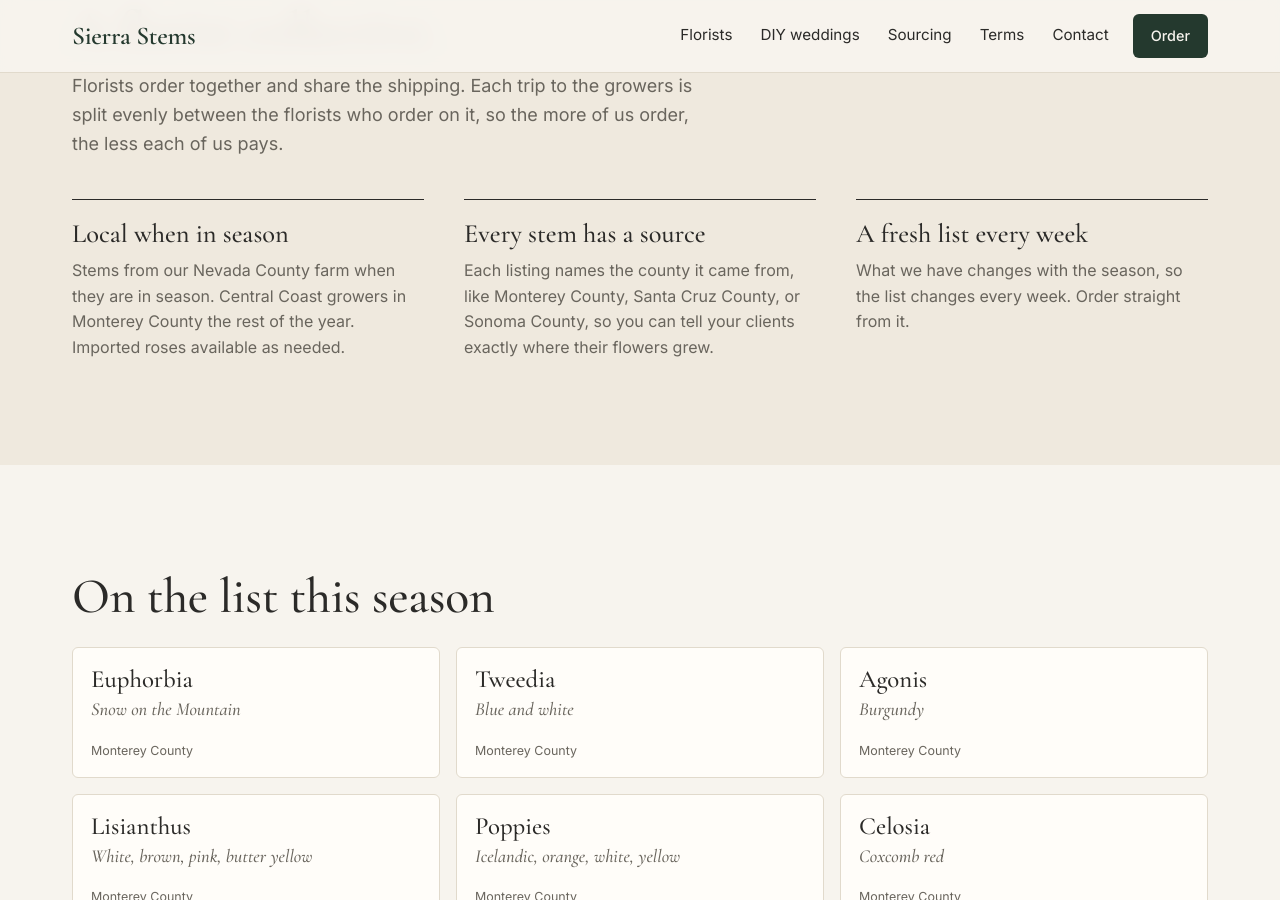
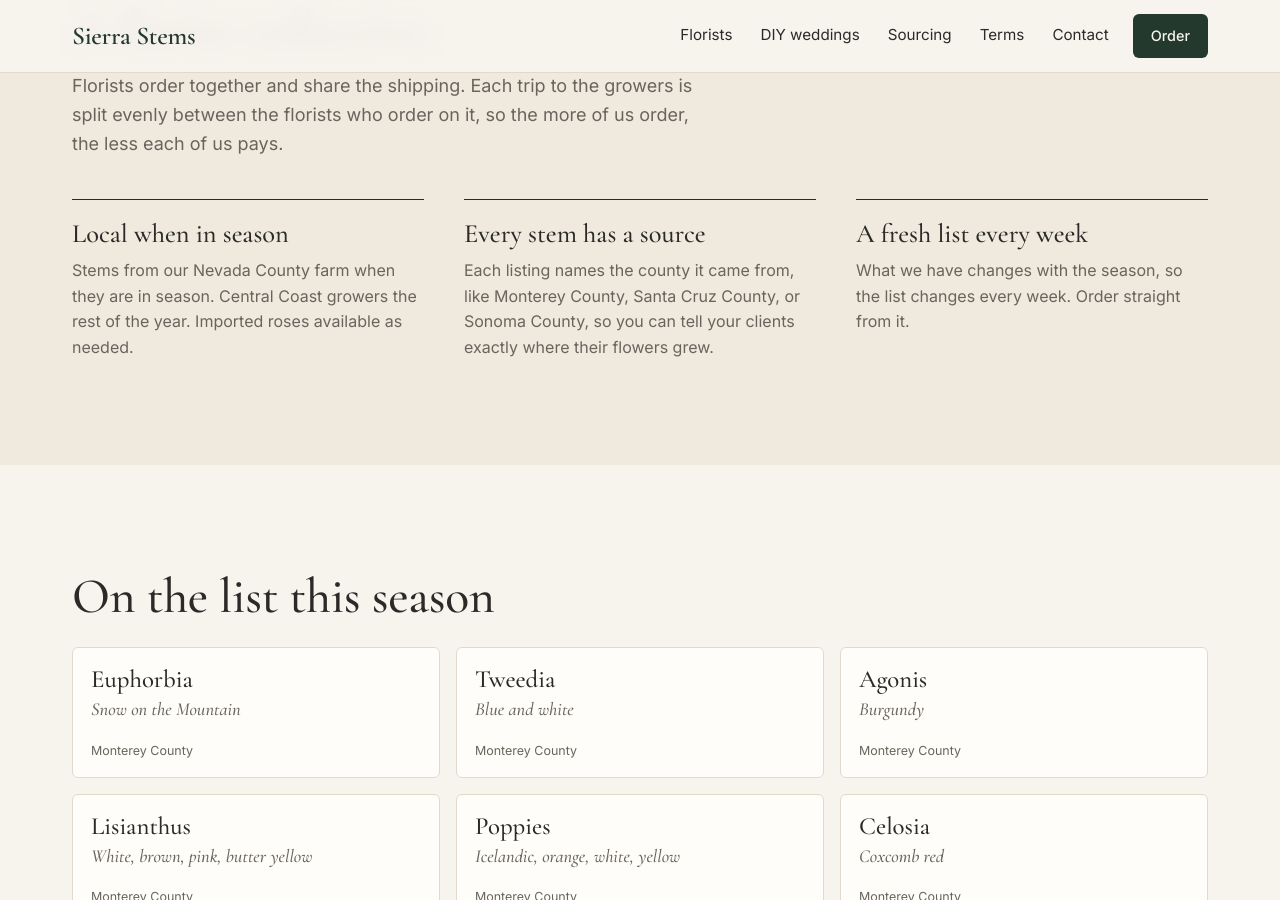
Before and after one commit to jshplhm/sierrastems, a Jekyll site: the page built from index.html, in a window 1280 px wide and 900 px high, scrolled down 2433 px. Built offline with Jekyll 4.4.1, drawn with Linux system fonts in a browser that asks for light colours.

Commit message:
Collective: drop Monterey County from the in-season line
Co-Authored-By: Claude Opus 5.5 <noreply@anthropic.com>
Claude-Session: https://claude.ai/code/session_012d4NNvuZZmyaY4YyJAbTUg

```diff
--- a/_includes/collective.html
+++ b/_includes/collective.html
@@ -5,7 +5,7 @@
     <ul class="props">
       <li>
         <h2>Local when in season</h2>
-        <p>Stems from our Nevada County farm when they are in season. Central Coast growers in Monterey County the rest of the year. Imported roses available as needed.</p>
+        <p>Stems from our Nevada County farm when they are in season. Central Coast growers the rest of the year. Imported roses available as needed.</p>
       </li>
       <li>
         <h2>Every stem has a source</h2>
```
